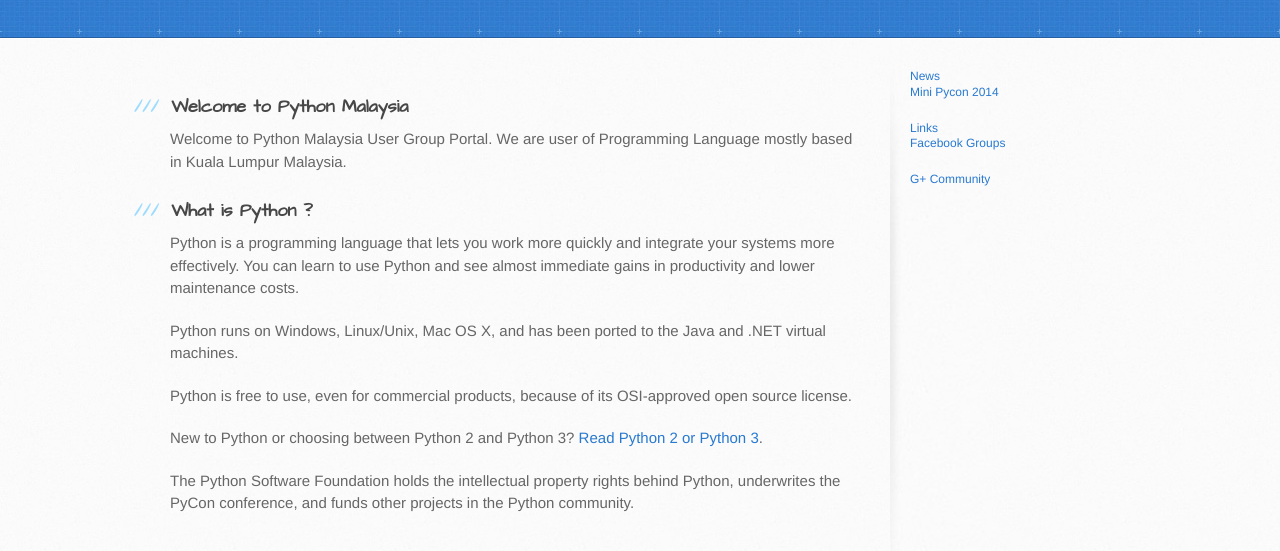
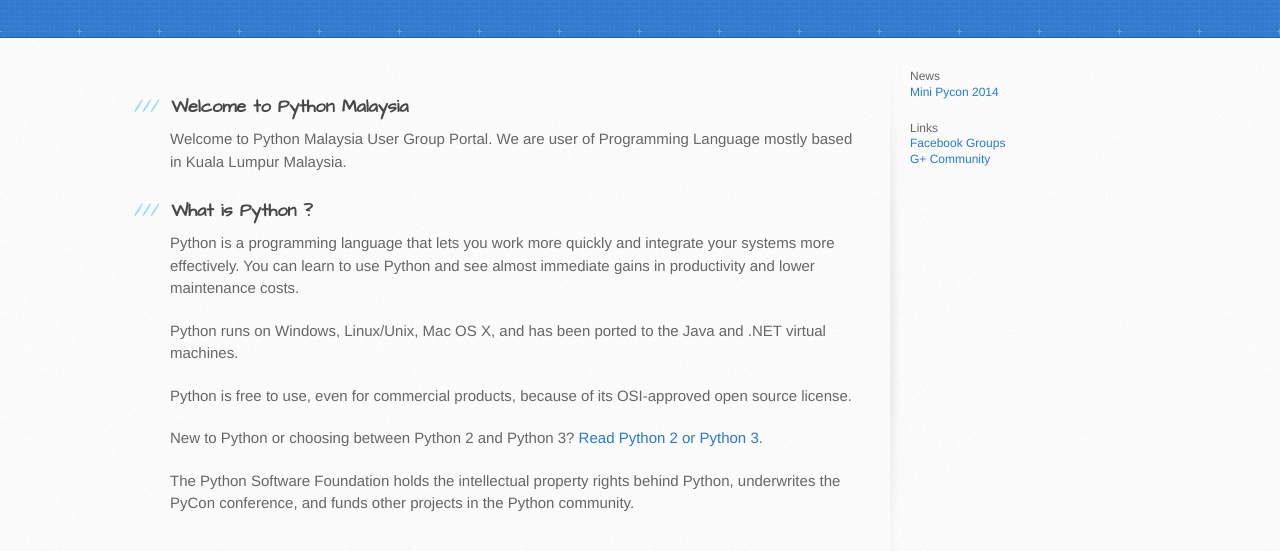
Before and after one commit to pymy/pymy.github.io, a plain HTML site: page index.html in a window 1280 px wide. Shown: the part 129-680 px from the top of the page. Drawn offline with Linux system fonts and the light colour scheme.

Commit message:
Update index.html

```diff
--- a/index.html
+++ b/index.html
@@ -49,14 +49,12 @@
         </section>
 
         <aside id="sidebar">
-            <h2>
-<a name="news" class="anchor"><span class="octicon octicon-link">News</span></a></h2>
+            <h2>News</h2>
             <p><a href="http://www.pycon.my/home">Mini Pycon 2014</a></p>
 
-            <h2>
-<a name="news" class="anchor"><span class="octicon octicon-link">Links</span></a></h2>
-            <p><a href="https://www.facebook.com/groups/python.malaysia/">Facebook Groups</a></p>
-            <p><a href="https://plus.google.com/communities/103156328895089953521">G+ Community</a></p>
+            <h2>Links</h2>
+            <a href="https://www.facebook.com/groups/python.malaysia/">Facebook Groups</a><br />
+            <a href="https://plus.google.com/communities/103156328895089953521">G+ Community</a><br />
         </aside>
       </div>
     </div>
```
